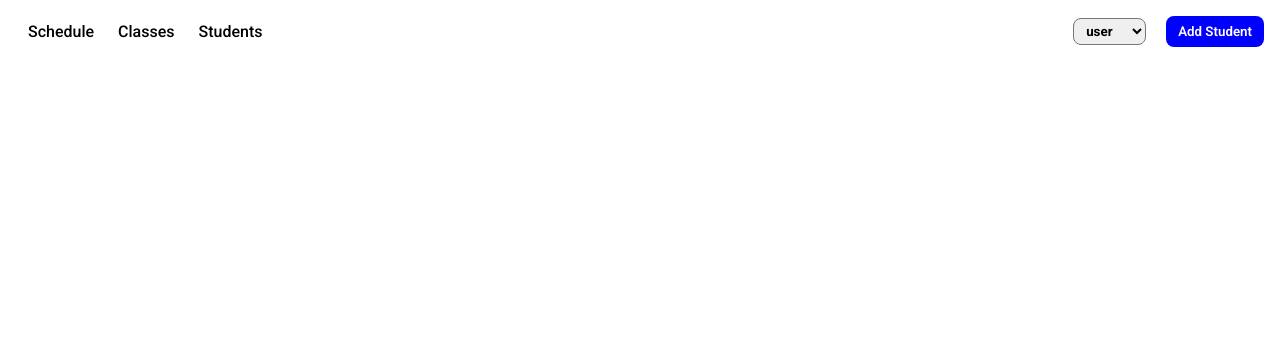
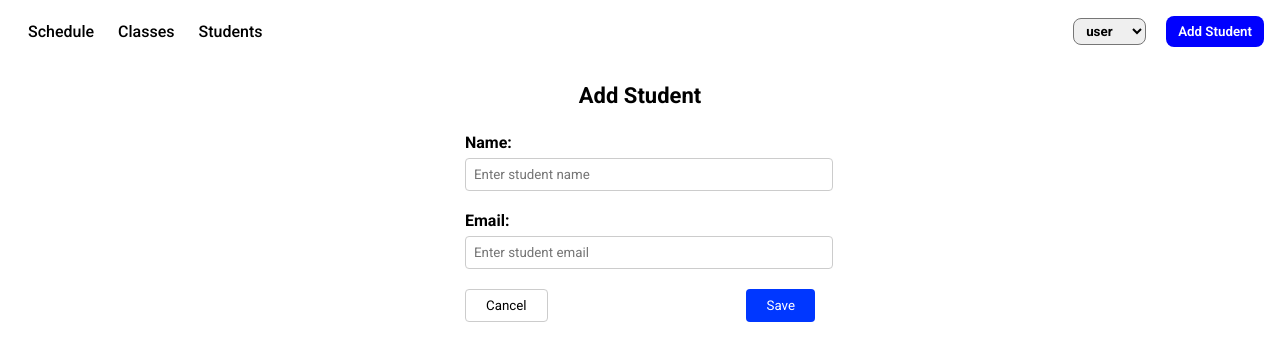
Before and after one commit to czcarrizales/class-scheduler, a React (Vite) app: page /addstudent in a window 1280 px wide. Shown: the top 360 px of the page. Built offline with nearby package versions, Linux system fonts and the light colour scheme.

Commit message:
Created add student view and the styling. In App.jsx added path for add student view

```diff
--- /dev/null
+++ b/src/AddStudentView.css
@@ -0,0 +1,69 @@
+/* Container */
+.add-student-container {
+  font-family: Arial, sans-serif;
+  background-color: white;
+  display: flex;
+  justify-content: center;
+  align-items: center;
+}
+
+.form-card{
+  width: 350px;
+  padding: 20px;
+  text-align: left;
+}
+
+.form-title{
+  text-align: center;
+  margin-bottom: 25px;
+  font-size: 22px;
+  font-weight: bold;
+}
+
+.form-group{
+  margin-bottom: 20px;
+}
+
+.form-group label {
+  display: block;
+  margin-bottom: 6px;
+  font-weight: bold;
+}
+
+.form-group input {
+    width: 100%;
+    padding: 8px;
+    border: 1px solid #ccc;
+    border-radius: 4px;
+}
+
+/* Buttons */
+.button-group {
+  display: flex;
+  justify-content: space-between;
+}
+
+.cancel-button {
+  background-color: white;
+  border: 1px solid #ccc;
+  padding: 8px 20px;
+  border-radius: 4px;
+  cursor: pointer;
+}
+
+.cancel-button:hover {
+  background-color: #f0f0f0;
+}
+
+.save-button {
+  background-color: #0037ff;
+  color: white;
+  border: none;
+  padding: 8px 20px;
+  border-radius: 4px;
+  cursor: pointer;
+}
+
+.save-button:hover {
+  background-color: #0020bf;
+}
--- /dev/null
+++ b/src/AddStudentView.jsx
@@ -0,0 +1,30 @@
+import React from 'react';
+import './AddStudentView.css';
+
+function AddStudentView() {
+  return (
+    <div className="add-student-container">
+      <div className="form-card">
+        <h2 className="form-title">Add Student</h2>
+
+        <div className="form-group">
+          <label>Name:</label>
+          <input type="text" placeholder="Enter student name" />
+        </div>
+
+        <div className="form-group">
+          <label>Email:</label>
+          <input type="email" placeholder="Enter student email" />
+        </div>
+
+        <div className="button-group">
+          <button className="cancel-button">Cancel</button>
+          <button className="save-button">Save</button>
+        </div>
+      </div>
+    </div>
+  );
+
+}
+
+export default AddStudentView;
--- a/src/App.jsx
+++ b/src/App.jsx
@@ -3,6 +3,7 @@ import Nav from './Nav'
 import ScheduleView from './ScheduleView'
 import StudentsView from './StudentsView'
 import ClassesView from './ClassesView'
+import AddStudentView from './AddStudentView'
 import { BrowserRouter, Route, Routes } from 'react-router-dom'
 import StudentRow from './StudentRow'
 
@@ -16,6 +17,7 @@ function App() {
           <Route path='/' element={<ScheduleView/>} />
           <Route path='/' element={<StudentsView/>} />
           <Route path='/classes' element={<ClassesView/>} />
+          <Route path='/addstudent' element={<AddStudentView/>} />
         </Routes>
       </BrowserRouter>
 
```
